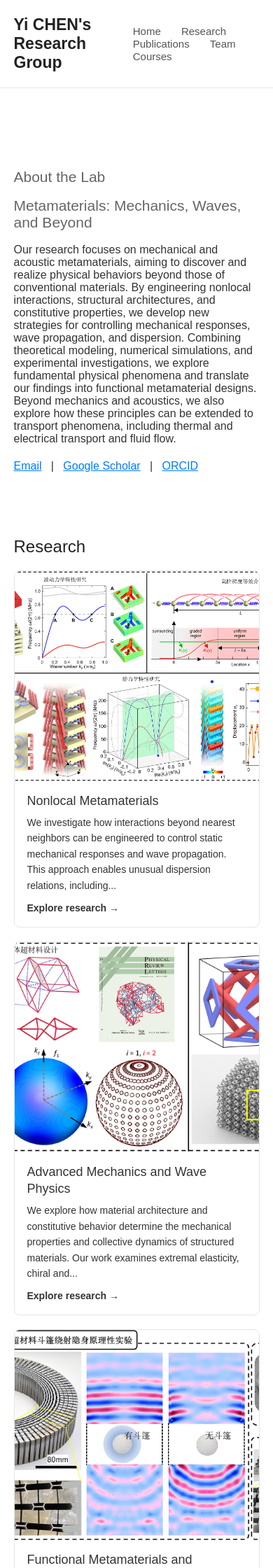
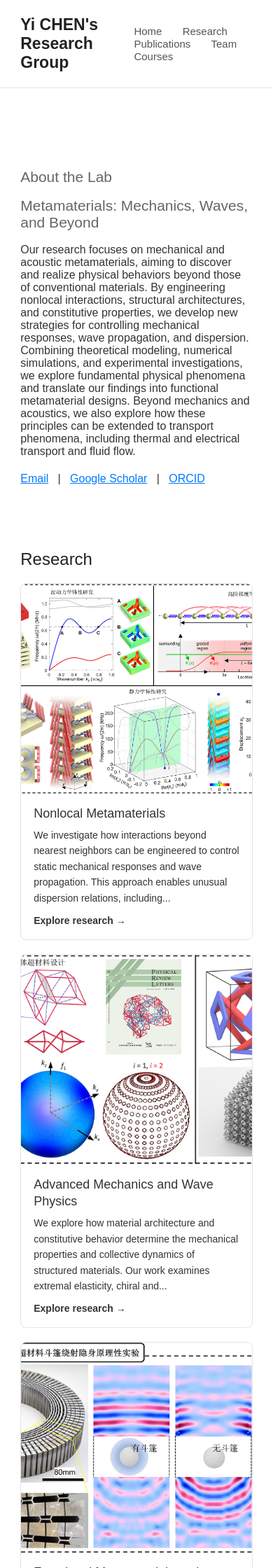
Before and after one commit to YiCHEN-Group/YiCHEN-Group, a Jekyll site: the page built from index.md, in a window 390 px wide. Shown: the top 2240 px of the page at 70% size. Built offline with Jekyll 4.4.1, drawn with Linux system fonts in a browser that asks for light colours; Markdown is read by kramdown in place of the engine named in the settings.

Commit message:
Update style.css

```diff
--- a/assets/css/style.css
+++ b/assets/css/style.css
@@ -11,7 +11,7 @@ body {
 
 
 .container {
-    width: 90%;
+    width: 85%;
     max-width: none;
     margin: 0 auto;
     box-sizing: border-box;
@@ -92,8 +92,8 @@ p {
 }
 
 .publication p {
-    margin: 0 0 4px 0; /* Tightens the spacing between title, authors, and journal */
-    line-height: 1.2;
+    margin: 0 0 2px 0; /* Tightens the spacing between title, authors, and journal */
+    line-height: 1.0;
 }
 
 a {
@@ -175,7 +175,7 @@ footer {
 
 /* Mobile */
 
-@media (max-width: 700px) {
+@media (max-width: 800px) {
 
     .home-intro {
         flex-direction: column-reverse;
@@ -327,15 +327,8 @@ footer {
     line-height: 1;
 }
 
-@media (max-width: 900px) {
+@media (max-width: 700px) {
     .home-research-grid {
-        grid-template-columns: repeat(2, minmax(0, 1fr));
-    }
-}
-
-@media (max-width: 700px) {
-    .home-research-grid,
-    .research-grid {
         grid-template-columns: 1fr;
     }
 }
```
